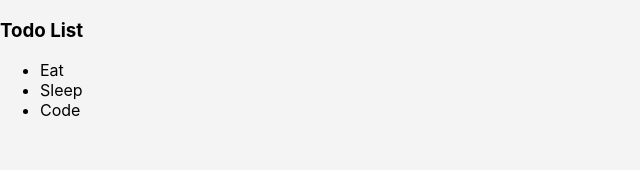
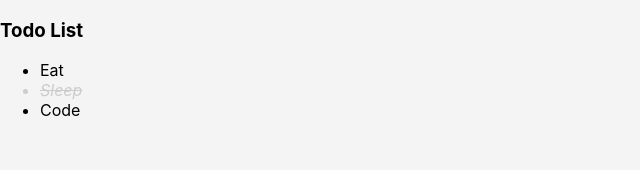
Before and after one commit to nghiemph95/React_Learning, a React (Create React App) app in the folder 02_react_learning/learn_reactjs_next/: page / in a window 1280 px wide. Shown: the top 170 px of the page, without its empty margins (0-640 px from the left). Built offline with nearby package versions, Linux system fonts and the light colour scheme.

Commit message:
Updated: 21-01-2023 16:51:07

```diff
--- a/02_react_learning/learn_reactjs_next/src/features/Todo/components/TodoList/index.jsx
+++ b/02_react_learning/learn_reactjs_next/src/features/Todo/components/TodoList/index.jsx
@@ -1,18 +1,33 @@
 import React from 'react';
 import PropTypes from 'prop-types';
 import classNames from 'classnames';
+import './styles.scss';
 
-TodoList.propTypes = {};
+TodoList.propTypes = {
+  todoList: PropTypes.array,
+  onTodoClick: PropTypes.func,
+};
 
 TodoList.defaultProps = {
   todoList: [],
+  onTodoClick: null,
 };
 
-function TodoList({ todoList }) {
+function TodoList({ todoList, onTodoClick }) {
+  const handleTodoClick = (todo, idx) => {
+    if (!onTodoClick) return;
+
+    onTodoClick(todo, idx);
+  };
+
   return (
-    <ul>
-      {todoList.map((todo) => (
-        <li key={todo.id} className={classNames({ 'todo-item': true, completed: todo.status === 'completed' })}>
+    <ul className="todo-list">
+      {todoList.map((todo, idx) => (
+        <li
+          key={todo.id}
+          className={classNames({ 'todo-item': true, completed: todo.status === 'completed' })}
+          onClick={() => handleTodoClick(todo, idx)}
+        >
           {todo.title}
         </li>
       ))}
--- a/02_react_learning/learn_reactjs_next/src/features/Todo/pages/index.jsx
+++ b/02_react_learning/learn_reactjs_next/src/features/Todo/pages/index.jsx
@@ -1,11 +1,12 @@
 import React from 'react';
 import PropTypes from 'prop-types';
 import TodoList from '../components/TodoList';
+import { useState } from 'react';
 
 TodoFeature.propTypes = {};
 
 function TodoFeature(props) {
-  const todoList = [
+  const initTodoList = [
     {
       id: 1,
       title: 'Eat',
@@ -23,10 +24,29 @@ function TodoFeature(props) {
     },
   ];
 
+  /** State */
+  const [todoList, setTodoList] = useState(initTodoList);
+
+  const handleTodoClick = (todo, idx) => {
+    // clone current array to new one
+    const newTodoList = [...todoList];
+
+    // toggle state
+    const newTodo = {
+      ...newTodoList[idx],
+      status: newTodoList[idx].status === 'new' ? 'completed' : 'new',
+    };
+
+    newTodoList[idx] = newTodo;
+
+    //update todoList
+    setTodoList(newTodoList);
+  };
+
   return (
     <div>
       <h3> Todo List</h3>
-      <TodoList todoList={todoList} />
+      <TodoList todoList={todoList} onTodoClick={handleTodoClick} />
     </div>
   );
 }
```
